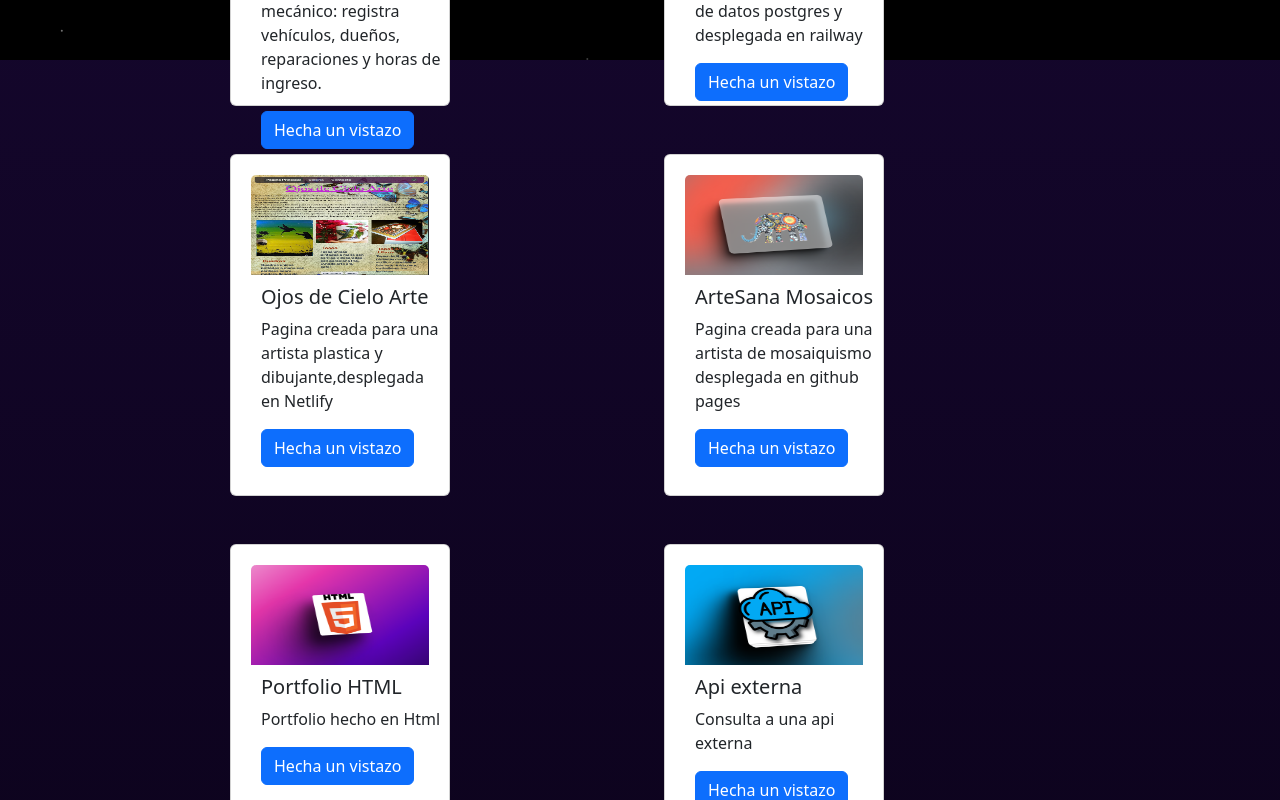
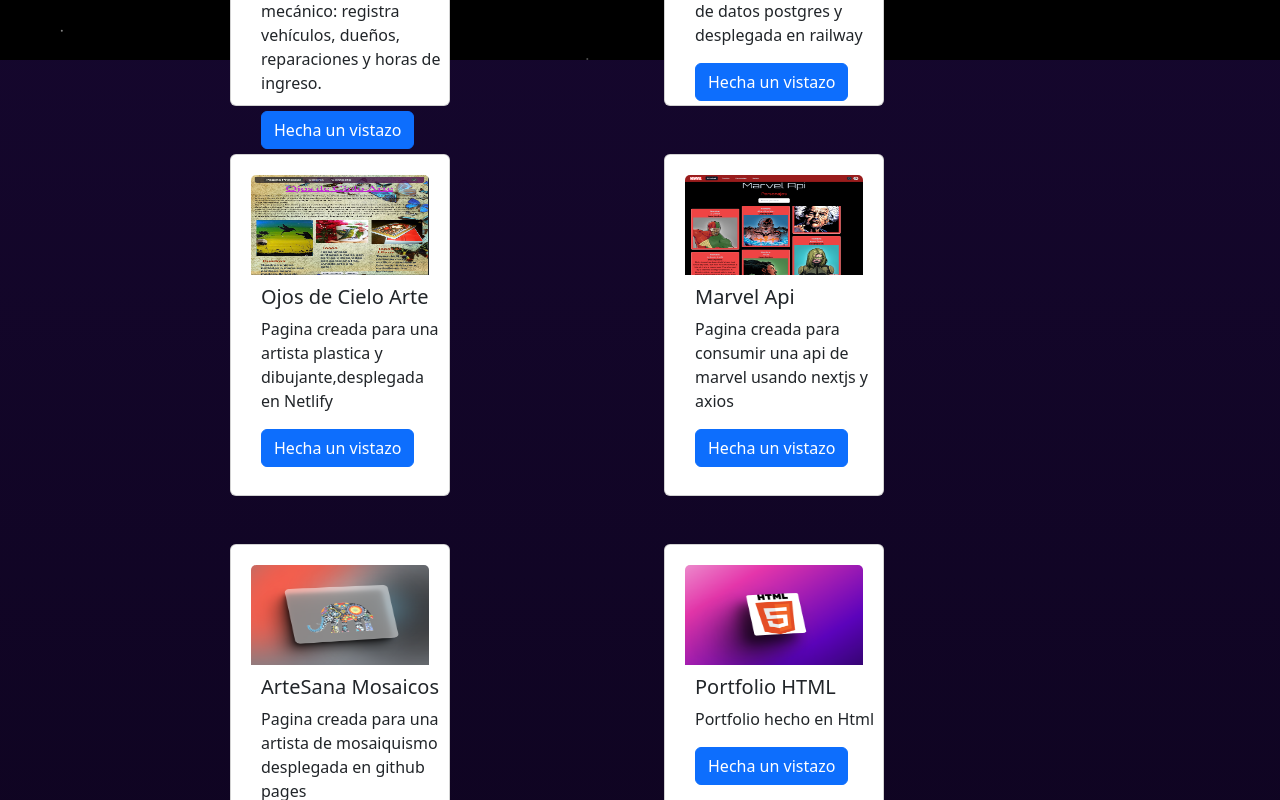
Before and after one commit to alejandroponce00/PortfolioReact, a Next.js app: page /posts/Proyectos in a window 1280 px wide. Shown: the part 740-1540 px from the top of the page. Built offline with nearby package versions, Linux system fonts and the light colour scheme; a web font is replaced by a local one.

Commit message:
agregado de Marvel api

```diff
--- a/src/app/posts/Proyectos/page.jsx
+++ b/src/app/posts/Proyectos/page.jsx
@@ -39,6 +39,16 @@ async function page() {
             descripcion="Pagina creada para una artista plastica y dibujante,desplegada en Netlify "
             direccion="https://ojosdecieloarte.netlify.app/"
             imagen="/imagenes/vistaprev-ojos.png"
+            ancho= "100"
+            alto ="100"
+          />
+        </div>
+        <div>
+          <Cards
+            nombre="Marvel Api"
+            descripcion="Pagina creada para consumir una api de marvel usando nextjs y axios "
+            direccion="https://marvel-api-ale.netlify.app/"
+            imagen="/imagenes/marvel.png"
             ancho= "100"
             alto ="100"
           />
```
Also changed, not shown: public/imagenes/marvel.png (added).
